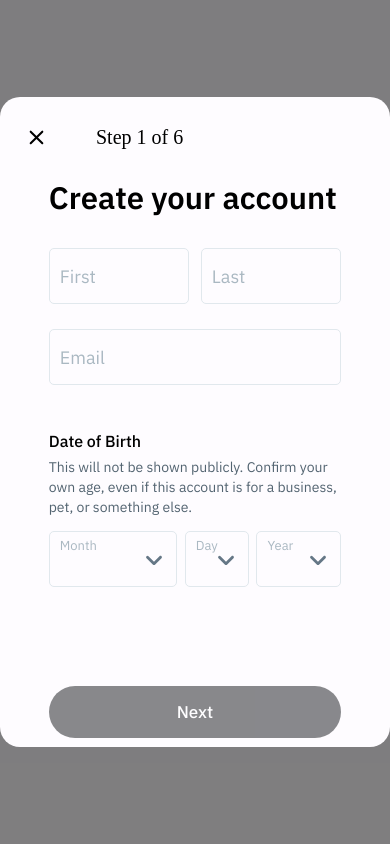
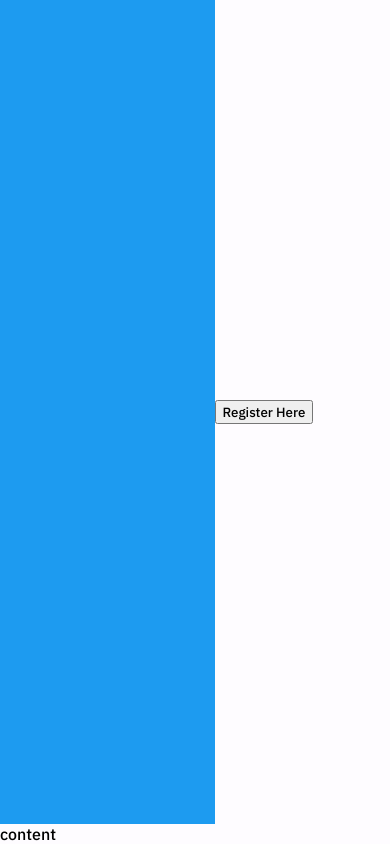
Before and after one commit to AnkushSonak/frontend, a React (Create React App) app: page / in a window 390 px wide. Built offline with nearby package versions, Linux system fonts and the light colour scheme.

Commit message:
added left and right side bar on registration page

```diff
--- a/src/features/register/component/RegisterForms/RegisterFormSix.tsx
+++ b/src/features/register/component/RegisterForms/RegisterFormSix.tsx
@@ -35,6 +35,9 @@
     useEffect(() => {
         if(state.user.loggedIn){
             navigate('/home');
+            return(() => {
+
+            });
         }
         if(state.user.fromRegister){
             //we are ready to dispatch the login
--- a/src/features/register/component/RegisterModal/RegisterModal.tsx
+++ b/src/features/register/component/RegisterModal/RegisterModal.tsx
@@ -1,19 +1,27 @@
 import React, {useEffect, useState} from 'react'
 import { Modal } from '../../../../components/Modal/Modal'
-import './RegisterModal.css'
 import { RegisterationStepCounter } from '../RegisterStepCounter/RegistrationStepCounter'
 import { determineModalContent } from '../../utils/RegisterModalUtils'
 import { useDispatch, useSelector } from 'react-redux'
 import { AppDispatch, RootState } from '../../../../redux/Store'
 import { cleanRegisterState, decrementStep } from '../../../../redux/Slices/RegisterSlice'
 import { RegisterNextButton } from '../RegisterNextButton/RegisterNextButton'
+import './RegisterModal.css'
 
-export const RegisterModal:React.FC = () => {
+interface RegisterModalProps{
+  toggleModal: () =>void;
+}
+
+export const RegisterModal:React.FC<RegisterModalProps> = ({toggleModal}) => {
 
   const state = useSelector((state: RootState) => state.register);
   const dispatch:AppDispatch = useDispatch();
 
     const stepButtonClicked = () => {
+      if(state.step === 1){
+        toggleModal();
+        return;
+      }
       dispatch(decrementStep());
 }
 
--- a/src/pages/Landing.css
+++ b/src/pages/Landing.css
@@ -2,3 +2,72 @@
     width: 100%;
     height: 100%;
 }
+
+.landing-layout{
+    width: 100%;
+    overflow-y: scroll;
+    display: grid;
+    grid-template-areas: 'two' 'one' 'three';
+}
+
+.landing-top-left{
+    grid-area: one;
+    height: 33vh;
+}
+
+.landing-top-right{
+    width: 100%;
+    display: flex;
+    align-items: center;
+    justify-content: center;
+    grid-area: two;
+    height: 100vh;
+}
+
+.landing-bottom{
+    grid-area: three;
+    height: fit-content;
+}
+
+@media (min-width: 100px){
+    .landing-layout{
+        height: 100%;
+        grid-template-areas:
+        'one two'
+        'three three';
+        grid-template-columns: 55% 45%;
+        grid-template-rows: 1fr auto;
+    }
+
+    .landing-top-left{
+        grid-area: one;
+        height: 100%;
+    }
+    .landing-top-right{
+        grid-area: two;
+        height: 100%;
+        justify-content: flex-start;
+    }
+}
+
+@media (min-width: 1300px){
+    .landing-layout{
+        height: 100%;
+        grid-template-areas:
+        'one two'
+        'three three';
+        grid-template-columns: 55% 45%;
+        grid-template-rows: 1fr auto;
+    }
+
+    .landing-top-left{
+        grid-area: one;
+        height: 100%
+    }
+
+    .landing-top-right{
+        grid-area: two;
+        height: 100%;
+        justify-content: flex-start;
+    }
+}
--- a/src/pages/Landing.tsx
+++ b/src/pages/Landing.tsx
@@ -1,13 +1,29 @@
-import React from 'react'
+import React, { useState } from 'react'
 import './Landing.css';
 import '../assets/global.css';
 
 import RegisterModal from '../features/register';
 
 export const Landing:React.FC = () => {
+
+  const [register, setRegister] = useState<boolean>(false);
+  const toggleRegister = () => {
+    setRegister(!register);
+  }
   return (
     <div className="home-container bg-color">
-        <RegisterModal />
+       {register ?  <RegisterModal toggleModal = {toggleRegister} /> : <></>}
+       <div className="landing-layout">
+        <div className="landing-top-left bg-blue">
+
+        </div>
+        <div className="landing-top-right">
+            <button onClick={toggleRegister}>Register Here</button>
+        </div>
+        <div className="landing-bottom">
+          content
+        </div>
+       </div>
     </div>
   )
 }
```
Also changed, not shown: src/features/landing/components/RightSideBar/RightSideBar.tsx (added, +35 -0 lines), src/features/landing/components/RightSideBar/RightSideBar.css (added).
